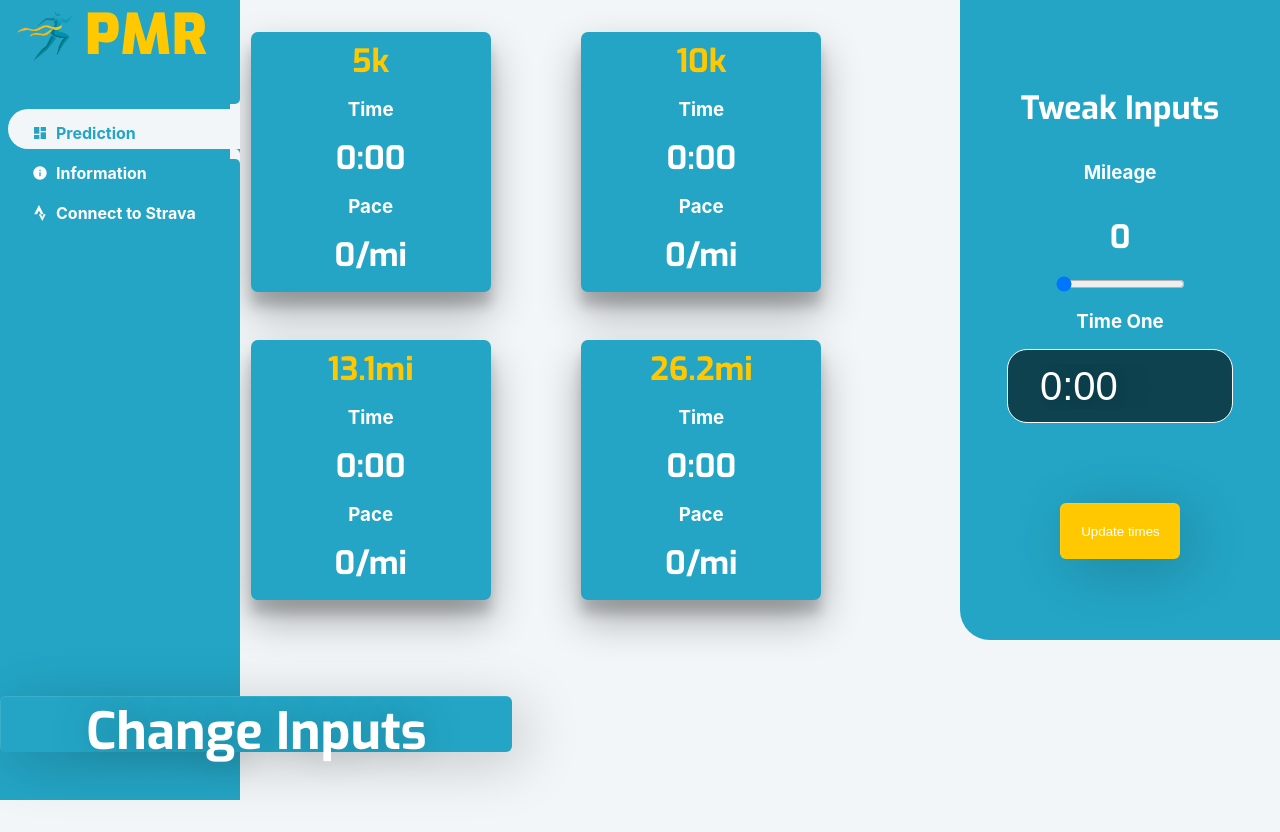
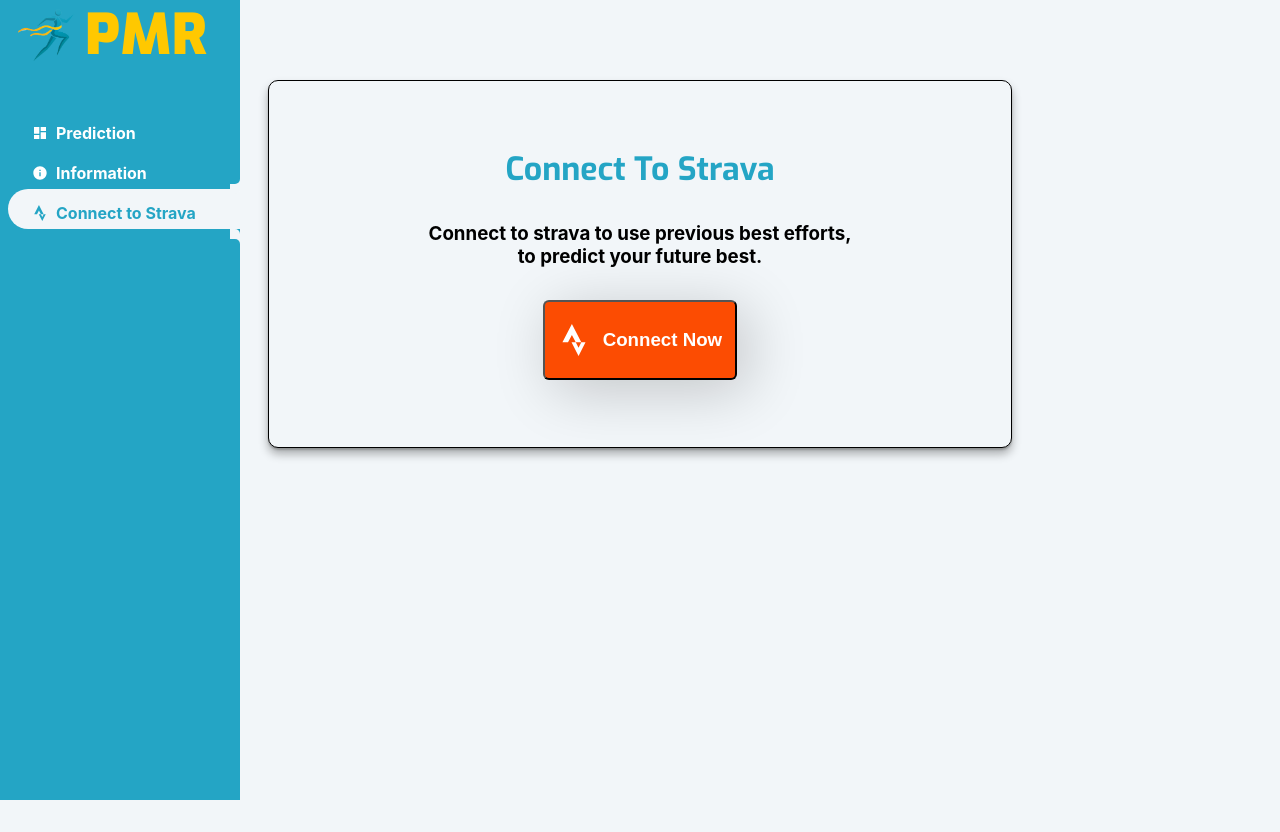
Before and after one commit to jvstn/predict-my-race, a React (Create React App) app: page /connect in a window 1280 px wide. After the commit the page ends 800 px from the top, so only its background shows below. Built offline with nearby package versions, Linux system fonts and the light colour scheme.

Commit message:
Added Connect page

```diff
--- a/src/App.tsx
+++ b/src/App.tsx
@@ -5,6 +5,7 @@ import { RunnerInputs, Dashboard } from "./components/index";
 import { Provider } from "react-redux";
 import { store } from "./app/store";
 import Info from "./components/Info";
+import Connect from "./components/Connect";
 
 function App() {
 
@@ -14,7 +15,7 @@ function App() {
         <Switch>
           <Route path="/dashboard" component={Dashboard} />
           <Route path="/information" component={Info} />
-          <Route path="/connect" component={Dashboard} />
+          <Route path="/connect" component={Connect} />
           <Route path="/" component={RunnerInputs} />
         </Switch>
       </Router>
--- /dev/null
+++ b/src/components/Connect/Elements/StravaButton.tsx
@@ -0,0 +1,15 @@
+import styled from 'styled-components';
+import { Button } from '../../Shared';
+
+export default styled(Button)`
+  background-color: #fc4c02;
+  width: auto;
+  padding: 2%;
+  height: 10vh;
+  display: flex;
+  margin: 2vh auto;
+  align-items: center;
+  column-gap: 1vw;
+  font-size: 1rem;
+  justify-content: center;
+`;
--- /dev/null
+++ b/src/components/Connect/Elements/index.tsx
@@ -0,0 +1 @@
+export {default as StravaButton} from './StravaButton'
--- /dev/null
+++ b/src/components/Connect/index.tsx
@@ -0,0 +1,25 @@
+import { ReactElement } from "react";
+import { BackgroundDiv, Headline, Papyrus, Title } from "../Shared";
+import Navbar from "../Shared/Navbar";
+import { StravaButton } from "./Elements";
+import { FaStrava } from "react-icons/fa";
+
+export default function Connect(): ReactElement {
+  return (
+    <BackgroundDiv>
+      <Navbar currentPage="connect" />
+      <Papyrus>
+        <Title color="primary">Connect To Strava</Title>
+        <Headline color="dark">
+          Connect to strava to use previous best efforts,
+          <br />
+          to predict your future
+          best.
+        </Headline>
+        <StravaButton>
+          <FaStrava size={"2rem"} /> <Headline>Connect Now</Headline>
+        </StravaButton>
+      </Papyrus>
+    </BackgroundDiv>
+  );
+}
--- a/src/components/Info/Elements/Accordion/index.tsx
+++ b/src/components/Info/Elements/Accordion/index.tsx
@@ -1,5 +1,3 @@
-import styled from 'styled-components';
-
 import { ReactElement, ReactNode, useState } from 'react'
 import Box from './Box';
 import { Body, Title } from '../../../Shared';
--- a/src/components/RunnerInputs/index.tsx
+++ b/src/components/RunnerInputs/index.tsx
@@ -2,7 +2,7 @@ import React, { ReactElement } from 'react'
 import { useAppSelector } from '../../app/hooks'
 import Mileage from '../../features/mileage'
 import RaceTimes from '../../features/raceTimes'
-import GlassPane from '../Shared/GlassPane'
+import GlassPane from '../Shared/Papyrus'
 import { InputWrap } from './RunnerInputsElements'
 
 
--- a/src/components/Shared/Button.tsx
+++ b/src/components/Shared/Button.tsx
@@ -4,16 +4,10 @@ import { palette } from '../../theme';
 const Button = styled.button<{ primary?: boolean, }>`
   background-color: ${({primary}) => primary ? palette.primary : palette.secondary};
   height: 7vh;
-  width: 15vh;
+  width: 10vw;
   margin-bottom: .7em;
-  border-left: 1px solid rgba(255, 255, 255, 0.1);
-  border-top: 1px solid rgba(255, 255, 255, 0.1);
-  border-bottom: 0px;
-  border-right: 0px;
   box-shadow: 10px 10px 60px rgba(0, 0, 0, 0.2);
   border-radius: 6px;
-  text-shadow: 2px 2px 40px rgba(0, 0, 0, 0.25);
-  backdrop-filter: blur(5px);
   color: #fff;
 
 
--- a/src/components/Shared/GlassPane.tsx
+++ /dev/null
@@ -1,18 +0,0 @@
-import styled from 'styled-components'
-
-const GlassPane = styled.div`
-  background: rgba(0, 0, 0, 0.6);
-  box-shadow: 4px 4px 60px rgba(0, 0, 0, 0.25);
-  backdrop-filter: blur(10px);
-  margin-top: 10vh;
-  border-left: 1px solid rgba(255, 255, 255, 0.1);
-  border-top: 1px solid rgba(255, 255, 255, 0.1);
-  margin-left: auto;
-  margin-right: auto;
-  box-shadow: 40px 40px 60px rgba(0, 0, 0, 0.25);
-  border-radius: 20px;
-  width: 60vh;
-  height: 80vh;
-`;
-
-export default GlassPane
--- a/src/components/Shared/Navbar/index.tsx
+++ b/src/components/Shared/Navbar/index.tsx
@@ -45,7 +45,7 @@ function Navbar({ currentPage }: Props): ReactElement {
         </Highlight>
         <Highlight active={currentPage === "connect"}>
           <MenuItem
-
+            active={currentPage === "connect"}
             to="/connect"
             Icon={FaStrava}
           >
--- /dev/null
+++ b/src/components/Shared/Papyrus.tsx
@@ -0,0 +1,27 @@
+import styled from 'styled-components'
+import { palette } from '../../theme';
+
+export default styled.div`
+  background: ${palette.offWhite};
+  margin-top: 10vh;
+  border: 1px solid ${palette.dark};
+  display: flex;
+  flex-direction: column;
+  margin-left: auto;
+  margin-right: auto;
+  border-radius: 10px;
+  box-shadow: 0 2px 2px 0 rgba(0, 0, 0, 0.2), 0 6px 10px 0 rgba(0, 0, 0, 0.3);
+  max-width: 50vw;
+  max-height: 50vh;
+  text-align: center;
+  padding: 4%;
+
+  @media (max-width: 800px) {
+    border: 0;
+    background-color: transparent;
+    box-shadow: none;
+    max-width: 80vw;
+    max-height: 80vh;
+
+  }
+`;
```
Also changed, not shown: src/components/Info/index.tsx (+1 -6 lines), src/components/Shared/index.tsx (+6 -5 lines), 1 other file (tests, documents, lock files or other folders).
